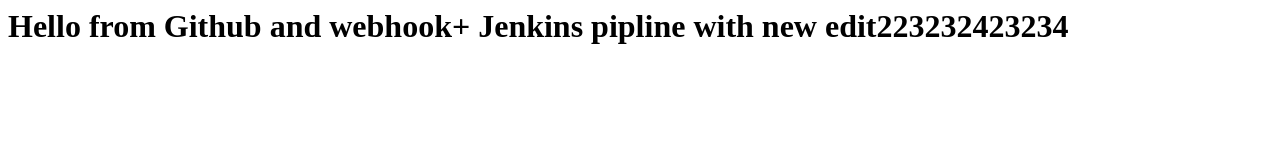
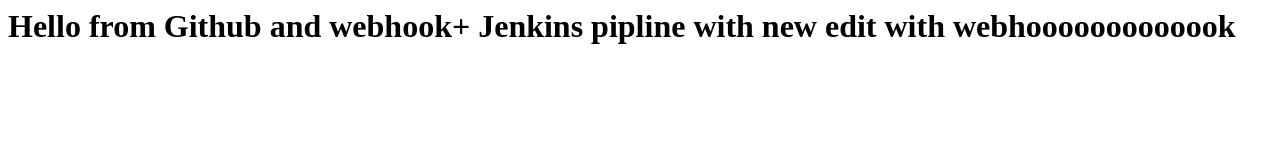
Before and after one commit to Ali-AlHoumsi/github-pipeline-script, a plain HTML site: page index.html in a window 1280 px wide. Drawn offline with Linux system fonts and the light colour scheme.

Commit message:
Add index.html file with web hoook

```diff
--- a/index.html
+++ b/index.html
@@ -1 +1 @@
-<h1> Hello from Github and webhook+ Jenkins pipline with new edit223232423234</h1>
+<h1> Hello from Github and webhook+ Jenkins pipline with new edit with webhooooooooooook</h1>
```
